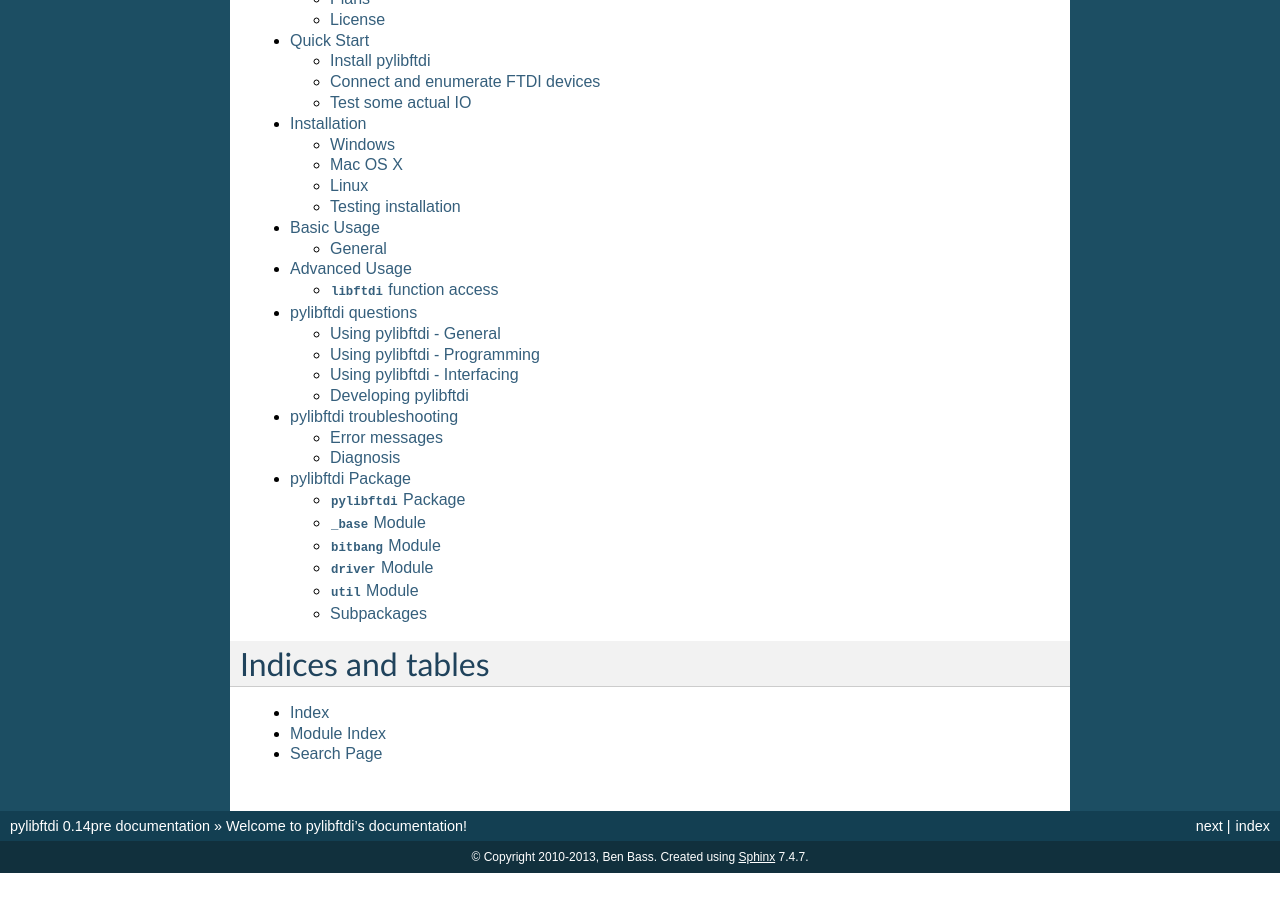
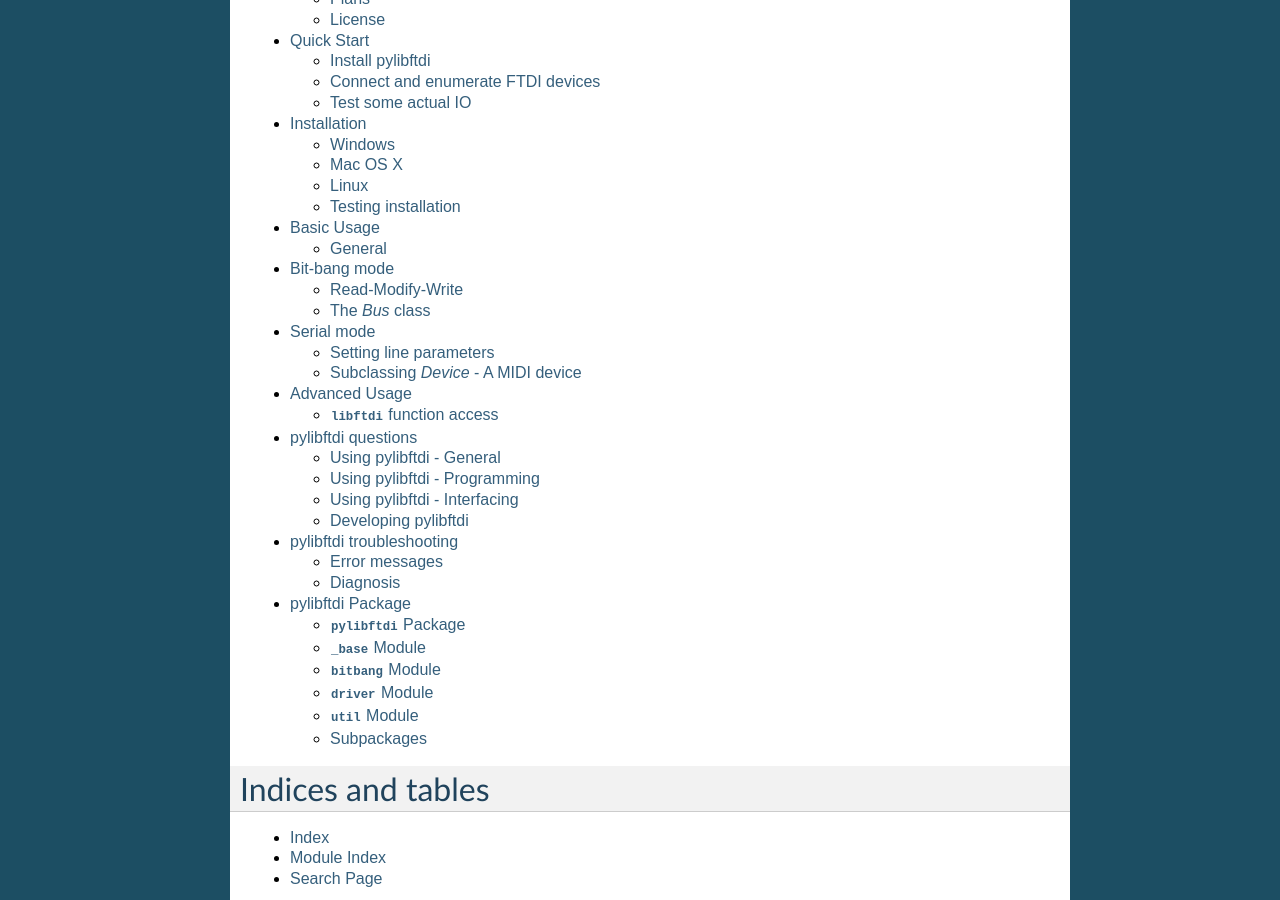
Before and after one commit to codedstructure/pylibftdi, a Sphinx documentation site: the page built from docs/index.rst, in a window 1280 px wide and 900 px high, scrolled down 573 px. Built offline with Sphinx 7.4.7, drawn with Linux system fonts in a browser that asks for light colours; before the commit the page ends 1446 px from its top, so only the background shows below that; some of the changed lines change nothing that is shown.

Commit message:
in progress docs for serial and bitbang modes

```diff
--- /dev/null
+++ b/docs/bitbang.rst
@@ -0,0 +1,60 @@
+Bit-bang mode
+=============
+
+Bit-bang mode allows the programmer direct access (both read and write) to the state of the IO lines from a compatible FTDI device.
+
+The interface provided by FTDI is intended to mirror the type of usage on a microcontroller, and is similar to the 'user port' on many old 8-bit computers such as the BBC Micro and Commodore 64.
+
+The basic model is to have two 8 bit ports - one for data, and one for 'direction'. The data port maps each of the 8 bits to 8 independent IO signals, each of which can be configured separately as an 'input' or an 'output'.
+
+In pylibftdi, the data port is given by the ``port`` attribute of a BitBangDevice instance, and the direction control is provided by the ``direction`` attribute. Both these attributes are implemented as Python properties, so no method calls are needed on them - simple read and write in Python-land converts to read and write in the physical world seen by the FTDI device.
+
+The direction register maps to
+
+where each bit maps to a separate digital signal,
+
+Read-Modify-Write
+-----------------
+
+Port vs Latch
+
+Via the augmented assignment operations, pylibftdi ``BitBangDevice`` instances support read-modify-write operations, such as arithmetic (``+=`` etc), bitwise (``&=``), and other logical operations such as shift (``<<=``)
+
+Examples
+~~~~~~~~
+
+::
+
+    >>> from pylibftdi import BitBangDevice
+    >>>
+    >>> with BitBangDevice('FTE00P4L') as bb:
+    ...     bb.direction = 0x0F  # four LSB are output(1), four MSB are input(0)
+    ...     bb.port |= 2         # set bit 1
+    ...     bb.port &= 0xFE      # clear bit 0
+
+
+    >>> with BitBangDevice() as bb:
+    ...     bb.port = 1
+    ...     while True:
+    ...         # Rotate the value in bb.port
+    ...         bb.port = ((bb.port << 1) | ((bb.port >> 8) & 1)) & 0xFF
+    ...         time.sleep(1)
+
+
+The `Bus` class
+---------------
+
+Dealing with bit masks and shifts gets messy quickly. Some languages such as C and C++ provide direct support for accessing bits - or series of consecutive bits - with bitfields. The ``Bus`` class provides the facility to provide a similar level of support to pylibftdi ``BitBangDevice`` classes.
+
+As an example, consider an HD44780 LCD display. These have a data channel of either 4 or 8 bits, and a number of additional status lines - ``rs`` which acts as a register select pin - indicating whether a data byte is a command (0) or data (1), and ``e`` - clock enable.::
+
+    class LCD(object):
+        """
+        The UM232R/245R is wired to the LCD as follows:
+           DB0..3 to LCD D4..D7 (pin 11..pin 14)
+           DB6 to LCD 'RS' (pin 4)
+           DB7 to LCD 'E' (pin 6)
+        """
+        data = Bus(0, 4)
+        rs = Bus(6)
+        e = Bus(7)
--- a/docs/index.rst
+++ b/docs/index.rst
@@ -34,6 +34,8 @@
    quickstart
    installation
    basic_usage
+   bitbang
+   serial
    advanced_usage
    how_to
    troubleshooting
--- /dev/null
+++ b/docs/serial.rst
@@ -0,0 +1,41 @@
+Serial mode
+===========
+
+The default mode of pylibftdi devices is to behave as a serial UART device, similar to the 'COM1' device found on older PCs. Nowadays most PCs operate with serial devices over USB-serial adapters, which may often include their own FTDI chips. To remain compatible with the RS232 standard however, these adapters will often include level-shifting circuitry which is of no benefit in communicating with other circuits operating at the 3.3 or 5 volt levels the FTDI hardware uses.
+
+The default serial configuration is 9600 baud, 8 data bits, 1 stop bit and no parity (sometimes referred to as 8-N-1_). This is the default configuration of the old 'COM' devices back to the days of the original IBM PC and MS-DOS.
+
+.. _8-N-1: http://en.wikipedia.org/wiki/8-N-1
+
+
+Setting line parameters
+-----------------------
+
+Changing line parameters other than the baudrate is supported via use of the underlying FTDI function calls.
+
+
+
+Subclassing `Device` - A MIDI device
+------------------------------------
+
+To abstract application code from the details of any particular interface, it may be helpful to subclass the ``Device`` class, providing the required configuration in the ``__init__`` method to act in a certain way. For example, the MIDI_ protocol used by electronic music devices is an asynchronous serial protocol operating at 31250 baud, and with the same 8-N-1 parameters which pylibftdi defaults to.
+
+.. _MIDI: http://www.midi.org
+
+Creating a ``MidiDevice`` subclass of ``Device`` is straightforward::
+
+    class MidiDevice(Device):
+        "subclass of pylibftdi.Device configured for MIDI"
+
+        def __init__(self, *o, **k):
+            Device.__init__(self, *o, **k)
+            self.baudrate = 31250
+
+Note it is important that the superclass ``__init__`` is called first; calling it on an uninitialised ``Device`` would fail, and even if it succeeded, the superclass ``__init__`` method resets ``baudrate`` to 9600 anyway to ensure a consistent setup for devices which may have been previously used with different parameters.
+
+Use of the ``MidiDevice`` class is simple - as a pylibftdi Device instance, it provides a file-based API. Simply ``read()`` and ``write()`` the data to an instance of the class::
+
+    >>> m = MidiDevice()
+    >>> m.write('\x90\x80\x80')
+    >>> time.sleep(1)
+    >>> m.write('\x80\x00')
```
